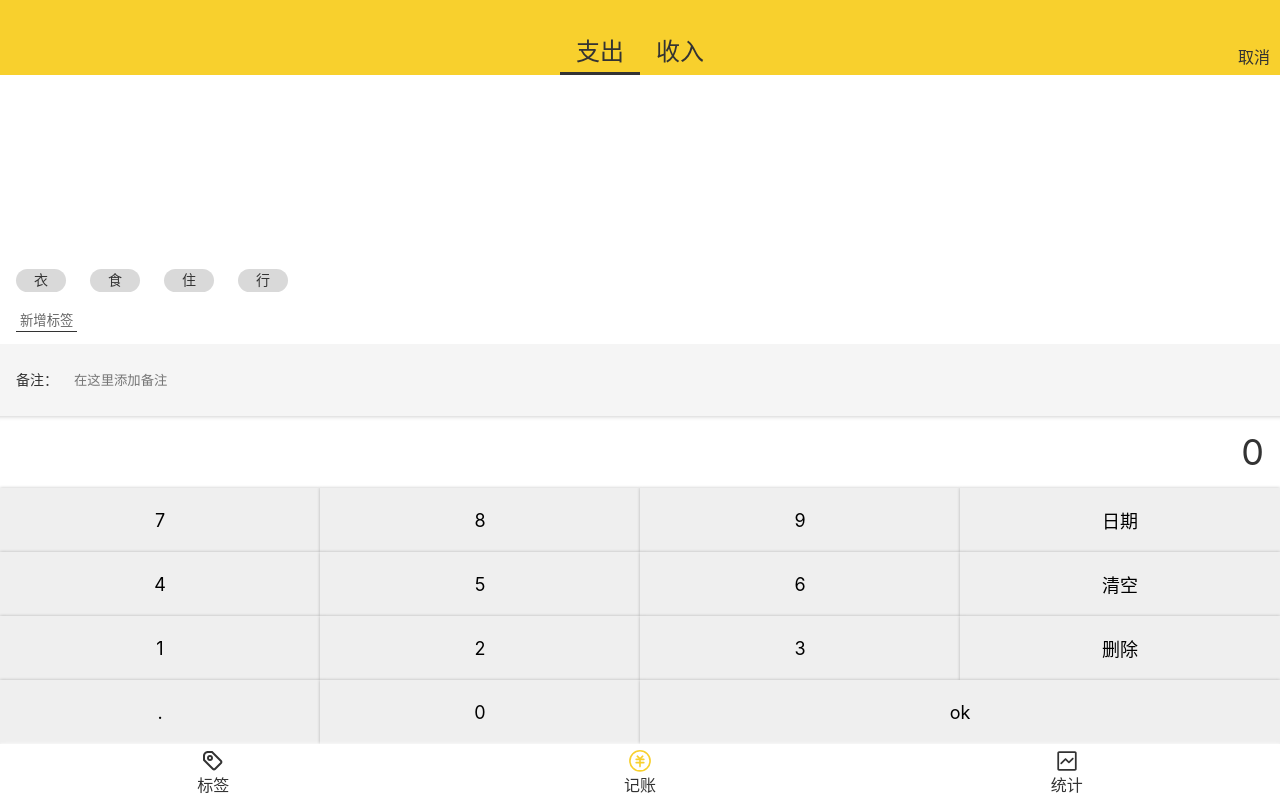
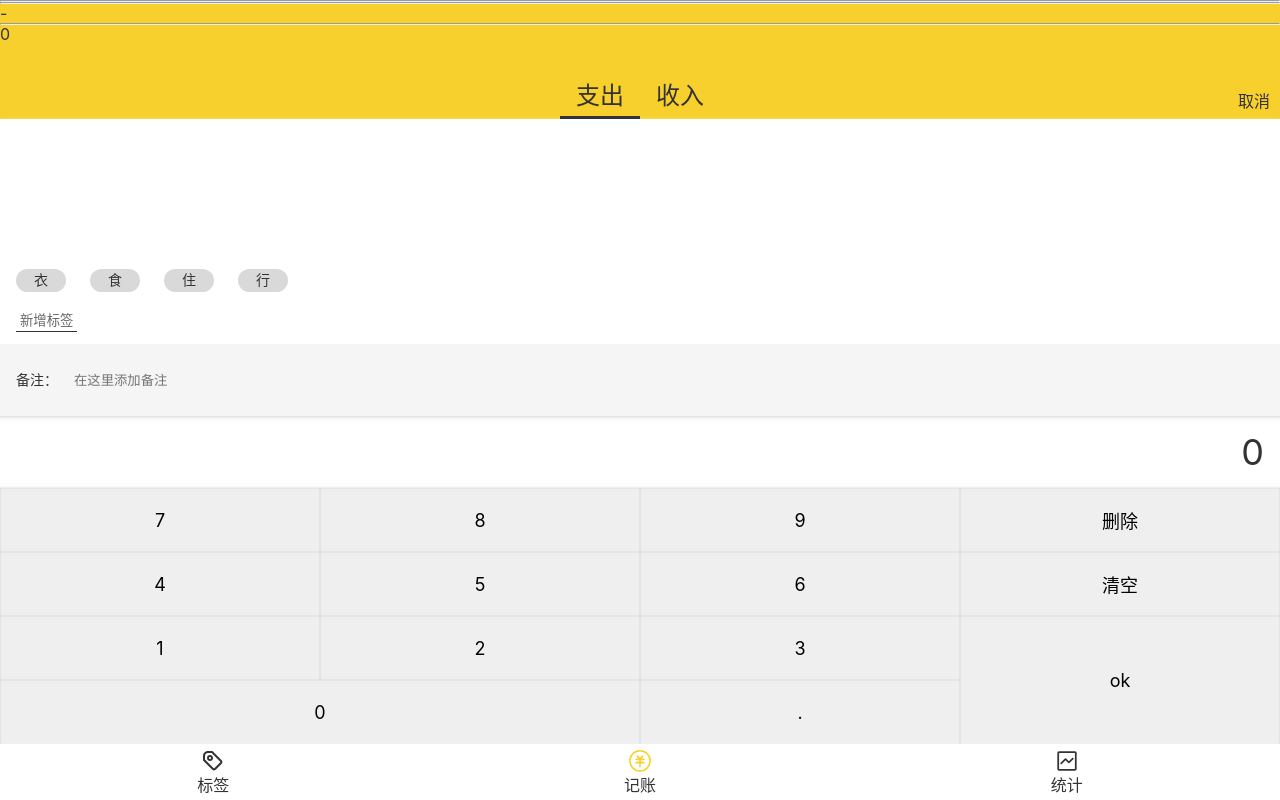
Before and after one commit to GretaHu10/money-react-code, a React app: page /#/money in a window 1280 px wide. Built offline with nearby package versions, Linux system fonts and the light colour scheme.

Commit message:
收集表单数据 把 Category 组件从外部放回了 Money 内部

```diff
--- a/src/components/Layout.tsx
+++ b/src/components/Layout.tsx
@@ -1,5 +1,4 @@
 import styled from "styled-components";
-import { Category } from "./Category";
 import { Nav } from "./Nav";
 
 const Wrapper = styled.div`
@@ -12,10 +11,10 @@ flex-grow: 1;
 overflow: auto;
 `
 
+
 const Layout = (props: any) => {
     return (
         <Wrapper>
-            <Category />
             <Main className={props.className}>
                 {props.children}
             </Main>
@@ -23,4 +22,4 @@ const Layout = (props: any) => {
         </Wrapper>
     )
 }
-export { Layout };
+export { Layout }
--- a/src/index.scss
+++ b/src/index.scss
@@ -41,3 +41,9 @@ body {
     width: 1.5em;
     height: 1.5em;
 }
+
+.clearfix::after {
+    content: '';
+    display: block;
+    clear: both;
+}
--- a/src/views/Money.tsx
+++ b/src/views/Money.tsx
@@ -1,5 +1,7 @@
 import { Layout } from "components/Layout";
+import { useState } from "react";
 import styled from "styled-components";
+import { CategorySection } from "./Money/CategorySection";
 import { NoteSection } from "./Money/NoteSection";
 import { NumberPadSection } from "./Money/NumberPadSection";
 import { TagsSection } from "./Money/TagsSection";
@@ -9,13 +11,41 @@ const MyLayout = styled(Layout)`
   display: flex;
   flex-direction: column;
 `
+type Category = '-' | '+'
 
 function Money() {
+  const [selected, setSelected] = useState({
+    category: '-' as Category,
+    tags: [] as string[],
+    note: '',
+    amount: 0
+  })
   return (
     <MyLayout>
-      <TagsSection />
-      <NoteSection />
-      <NumberPadSection />
+      {selected.tags.join(',')}
+      <hr />
+      {selected.note}
+      <hr />
+      {selected.category}
+      <hr />
+      {selected.amount}
+      <CategorySection
+        value={selected.category}
+        onChange={(category) => { setSelected({ ...selected, category: category }) }}
+      />
+      <TagsSection
+        value={selected.tags}
+        onChange={(tags) => { setSelected({ ...selected, tags: tags }) }}
+      />
+      <NoteSection
+        value={selected.note}
+        onChange={(note) => { setSelected({ ...selected, note: note }) }}
+      />
+      <NumberPadSection
+        value={selected.amount}
+        onChange={(amount) => { setSelected({ ...selected, amount: amount }) }}
+        onOk={() => { }}
+      />
     </MyLayout>
   )
 }
--- a/src/components/Category.tsx
+++ b/src/views/Money/CategorySection.tsx
@@ -32,19 +32,22 @@ position: relative;
   }
 `
 
-
-const Category: React.FC = () => {
+type Props = {
+  value: '-' | '+',
+  onChange: (value: '-' | '+') => void;
+}
+const CategorySection: React.FC<Props> = (props) => {
   const categoryMap = { '-': '支出', '+': '收入' }
   type Keys = keyof typeof categoryMap
   const [categoryList] = useState<Keys[]>(['-', '+'])
-  const [category, setCategory] = useState('-')
+  const category = props.value
 
   return (
     <Wrapper>
       <ul>
         {categoryList.map(c =>
           <li key={c} className={category === c ? "selected" : ""}
-            onClick={() => { setCategory(c) }}>{categoryMap[c]}
+            onClick={() => { props.onChange(c) }}>{categoryMap[c]}
           </li>
         )}
       </ul>
@@ -53,4 +56,4 @@ const Category: React.FC = () => {
   )
 }
 
-export { Category };
+export { CategorySection };
--- a/src/views/Money/NoteSection.tsx
+++ b/src/views/Money/NoteSection.tsx
@@ -1,4 +1,4 @@
-import React, { useRef, useState } from "react"
+import React, { useRef } from "react"
 import styled from "styled-components"
 
 const Wrapper = styled.section`
@@ -20,12 +20,16 @@ const Wrapper = styled.section`
     }
   }
 `
-const NoteSection: React.FC = () => {
-  const [note, setNote] = useState('')
+type Props = {
+  value: string,
+  onChange: (value: string) => void
+}
+const NoteSection: React.FC<Props> = (props) => {
+  const note = props.value
   const refInput = useRef<HTMLInputElement>(null)
   const onBlur = () => {
     if (refInput.current !== null) {
-      setNote(refInput.current.value)
+      props.onChange(refInput.current.value)
     }
   }
   return (
--- a/src/views/Money/NumberPadSection.tsx
+++ b/src/views/Money/NumberPadSection.tsx
@@ -1,27 +1,33 @@
 // import { Icon } from "components/Icon";
-import React, { useState } from "react";
+import React from "react";
 import { generateOutput } from "./NumberPadSection/generateOutput";
 import { Wrapper } from "./NumberPadSection/Wrapper";
 
-const NumberPadSection: React.FC = () => {
-  const [output, _setOutput] = useState('0')
+type Props = {
+  value: number,
+  onChange: (value: number) => void,
+  onOk?: () => void
+}
+const NumberPadSection: React.FC<Props> = (props) => {
+  const output = props.value.toString()
   const setOutput = (output: string) => {
+    let value
     if (output.length > 16) {
-      output = output.slice(0, 16)
+      value = parseFloat(output.slice(0, 16))
     } else if (output.length === 0) {
-      output = '0'
+      value = 0
+    } else {
+      value = parseFloat(output)
     }
-    _setOutput(output)
+    props.onChange(value)
   }
   const onClickButtonWrapper = (e: React.MouseEvent) => {
     const text = (e.target as HTMLButtonElement).textContent
     if (text === null) { return }
     if (text === 'ok') {
-      // TODO
-      return
-    }
-    if (text === '日期') {
-      // date
+      if (props.onOk) {
+        props.onOk()
+      }
       return
     }
     setOutput(generateOutput(text, output))
@@ -29,11 +35,11 @@ const NumberPadSection: React.FC = () => {
   return (
     <Wrapper>
       <div className="output">{output}</div>
-      <div className="pad" onClick={onClickButtonWrapper}>
+      <div className="pad clearfix" onClick={onClickButtonWrapper}>
         <button>7</button>
         <button>8</button>
         <button>9</button>
-        <button>日期</button>
+        <button>删除</button>
         <button>4</button>
         <button>5</button>
         <button>6</button>
@@ -41,10 +47,9 @@ const NumberPadSection: React.FC = () => {
         <button>1</button>
         <button>2</button>
         <button>3</button>
-        <button>删除</button>
+        <button className="ok">ok</button>
+        <button className="zero">0</button>
         <button>.</button>
-        <button>0</button>
-        <button className="ok">ok</button>
       </div>
     </Wrapper>)
 }
--- a/src/views/Money/NumberPadSection/Wrapper.tsx
+++ b/src/views/Money/NumberPadSection/Wrapper.tsx
@@ -9,22 +9,26 @@ flex-direction: column;
     line-height: 72px;
     text-align: right;
     padding: 0 16px;
-    box-shadow:  inset 0 5px 5px -5px rgba(0,0,0,0.25);
+    box-shadow:  inset 0 5px 5px -5px rgba(0,0,0,0.25),
+     inset 0 -5px 5px -6.5px rgba(0,0,0,0.25);
   }
   > .pad{
     background:#f5f5f5 ;
-    display: flex;
-    flex-wrap: wrap;
     > button{
       text-align: center;
       font-size: 18px;
       width: 25%;
       height: 64px;
-      border: none;
+      border:none;
       font-size: 18px;
-      box-shadow: 0 0 3px rgba(0,0,0,0.25);
+      box-shadow: inset 0 0 1.5px rgba(0,0,0,0.25);
+      float: left;
       &.ok{
-        width:50%;
+        height: 128px;
+        float: right;
+      }
+      &.zero{
+        width: 50%;
       }
     }
   }
--- a/src/views/Money/TagsSection.tsx
+++ b/src/views/Money/TagsSection.tsx
@@ -33,10 +33,13 @@ box-shadow: 0 0 3px rgba(255,255,255,0.25);
   color: #666;
 }
 `
-
-const TagsSection: React.FC = () => {
+type Props = {
+  value: string[],
+  onChange: (selected: string[]) => void //参数空，返回值空
+}
+const TagsSection: React.FC<Props> = (props) => {
   const [tags, setTags] = useState<string[]>(['衣', '食', '住', '行']);
-  const [selectedTags, setSelectedTags] = useState<string[]>([])
+  const selectedTags = props.value
   const onAddTag = () => {
     const tagName = window.prompt('请输入标签名')
     if (tagName !== null) {
@@ -46,9 +49,9 @@ const TagsSection: React.FC = () => {
   const onToggleTag = (tag: string) => {
     const index = selectedTags.indexOf(tag)
     if (index >= 0) {
-      setSelectedTags(selectedTags.filter(t => t !== tag))
+      props.onChange(selectedTags.filter(t => t !== tag))
     } else {
-      setSelectedTags([...selectedTags, tag])
+      props.onChange([...selectedTags, tag])
     }
   }
   const getClass = (tag: string) =>
```
